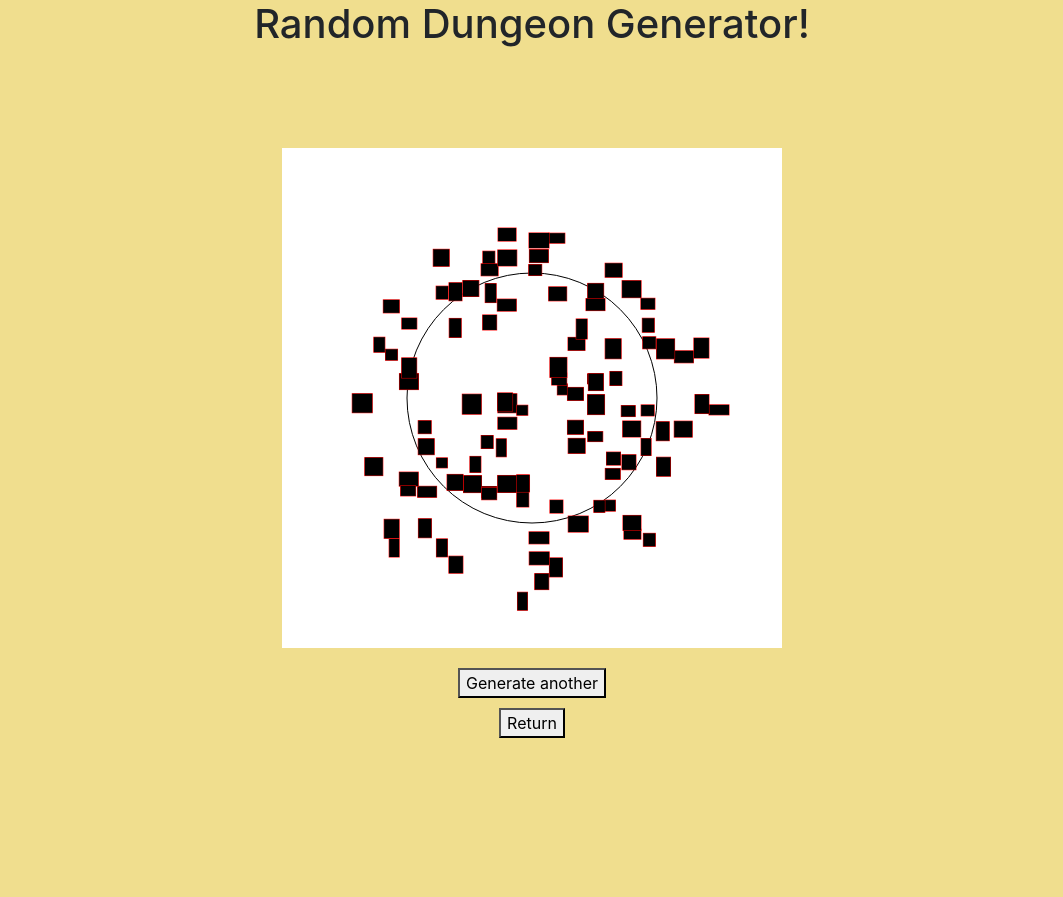
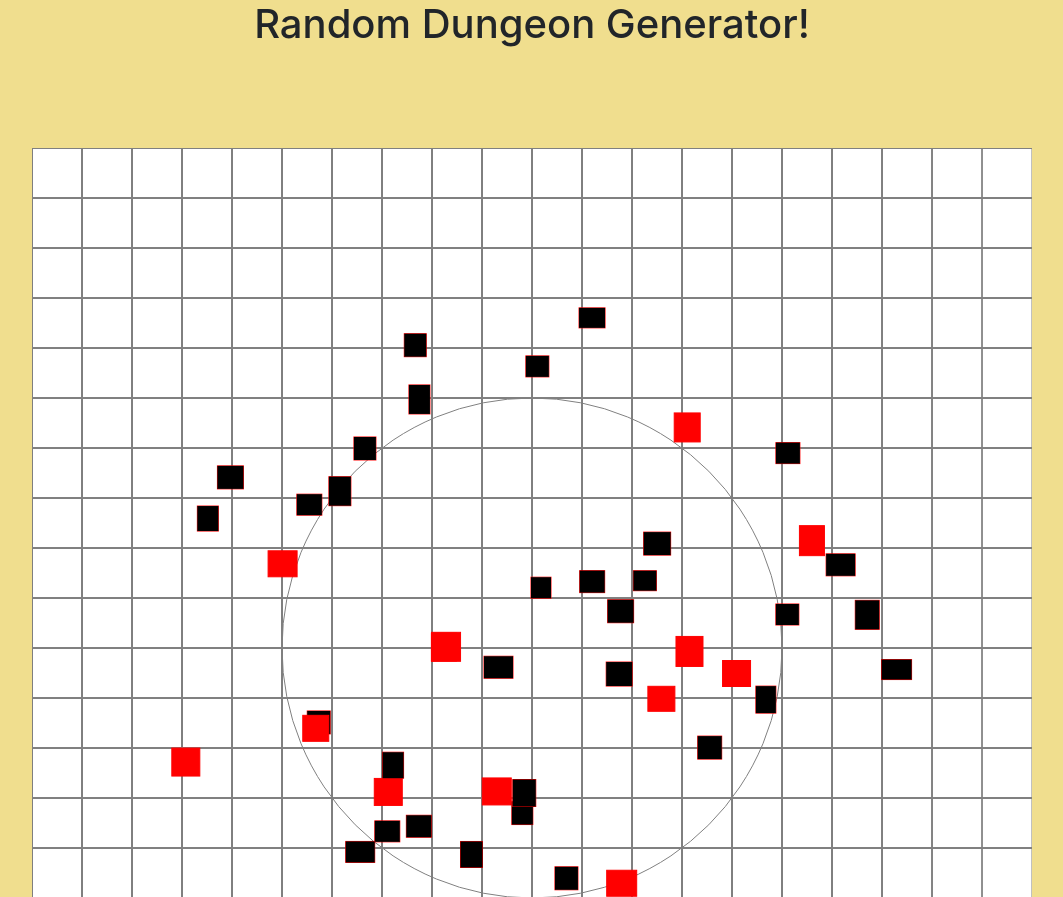
Before and after one commit to mikolajt/RandomDungeonGenerator, a plain HTML site: page dungeon.html in a window 1280 px wide. Shown: the top 897 px of the page, without its empty margins (108-1171 px from the left). Before the commit the page ends 800 px from the top, so only its background shows below. Drawn offline with nearby package versions, Linux system fonts and the light colour scheme.

Commit message:
Choosing rooms from cells

```diff
--- a/dungeon.html
+++ b/dungeon.html
@@ -5,19 +5,19 @@
     <meta name="viewport" content="width=device-width, initial-scale=1, shrink-to-fit=no">
 
     <link rel="stylesheet" href="https://stackpath.bootstrapcdn.com/bootstrap/4.4.1/css/bootstrap.min.css" integrity="sha384-Vkoo8x4CGsO3+Hhxv8T/Q5PaXtkKtu6ug5TOeNV6gBiFeWPGFN9MuhOf23Q9Ifjh" crossorigin="anonymous">
-    <link rel="stylesheet" href="dungeon.css">
+    <link rel="stylesheet" href="resources\styles\dungeon.css">
 
     <title>Random Dungeon Generator</title>
   </head>
   <body>
     <h1>Random Dungeon Generator!</h1>
-    <canvas id="dungeon-canvas" width="500" height="500"></canvas>
+    <canvas id="dungeon-canvas" width="1000" height="1000"></canvas>
     <button id="generate-another-button" onclick="window.location.reload()">Generate another</button>
     <button id="return-button" onclick="location.href='index.html'">Return</button>
 
     <script src="https://code.jquery.com/jquery-3.4.1.slim.min.js" integrity="sha384-J6qa4849blE2+poT4WnyKhv5vZF5SrPo0iEjwBvKU7imGFAV0wwj1yYfoRSJoZ+n" crossorigin="anonymous"></script>
     <script src="https://cdn.jsdelivr.net/npm/popper.js@1.16.0/dist/umd/popper.min.js" integrity="sha384-Q6E9RHvbIyZFJoft+2mJbHaEWldlvI9IOYy5n3zV9zzTtmI3UksdQRVvoxMfooAo" crossorigin="anonymous"></script>
     <script src="https://stackpath.bootstrapcdn.com/bootstrap/4.4.1/js/bootstrap.min.js" integrity="sha384-wfSDF2E50Y2D1uUdj0O3uMBJnjuUD4Ih7YwaYd1iqfktj0Uod8GCExl3Og8ifwB6" crossorigin="anonymous"></script>
-    <script src="generate_dungeon.js"></script>
+    <script src="resources\scripts\generate_dungeon.js"></script>
 </body>
 </html>
--- a/generate_dungeon.js
+++ b/resources/scripts/generate_dungeon.js
@@ -3,9 +3,9 @@ let ctx = canvas.getContext("2d");
 let cells = [];
 let cell_id_counter = 0;
 const radius = canvas.width/4;
-const number_of_cells = 100;
-const max_cell_size = 20;
-const min_cell_size = 10;
+const number_of_cells = 50;
+const max_cell_size = 30;
+const min_cell_size = 20;
 
 function Cell(x, y, width, height) {
     this.cell_id = cell_id_counter++;
@@ -13,19 +13,41 @@ function Cell(x, y, width, height) {
     this.y = y;
     this.width = width;
     this.height = height;
+    this.isRoom = false;
 }
 
 generateCells();
 separateCells();
+chooseRooms(1.25);
 draw();
 
 function draw() {
+    function drawGrid(grid_size) {
+        ctx.strokeStyle = "grey";
+        for(i=0; i<=grid_size; i++) {
+        ctx.moveTo(0, canvas.width/grid_size*i);
+        ctx.lineTo(canvas.width, canvas.width/grid_size * i);
+        ctx.stroke();
+
+        ctx.moveTo(canvas.height / grid_size * i, 0);
+        ctx.lineTo(canvas.height / grid_size * i, canvas.height);
+        ctx.stroke();
+        }
+    }
+
+    drawGrid(20);
     ctx.beginPath();
     ctx.arc(canvas.width/2, canvas.height/2, radius, 0, 2*Math.PI);
     ctx.stroke();
 
     for(i = 0; i < number_of_cells; i++)
     {
+        if (cells[i].isRoom) {
+            ctx.fillStyle = "red";
+        }
+        else {
+            ctx.fillStyle = "black";
+        }
         ctx.strokeStyle = "red";
         ctx.strokeRect(cells[i].x - cells[i].width/2, cells[i].y + cells[i].height/2, cells[i].width, cells[i].height);
         ctx.fillRect(cells[i].x - cells[i].width/2, cells[i].y + cells[i].height/2, cells[i].width, cells[i].height);
@@ -103,7 +125,7 @@ function separateCells() {
             v.y *= -1;
             v.x /= neighborCount;
             v.y /= neighborCount;
-            v.normalize(1);
+            v.normalize(3);
             return v;
         }
     }
@@ -128,13 +150,10 @@ function separateCells() {
     }
 }
 
-
-/*for(i=0; i<=10; i++) {
-    ctx.moveTo(0, 20*i);
-    ctx.lineTo(canvas.width, 20*i);
-    ctx.stroke();
-
-    ctx.moveTo(20*i, 0);
-    ctx.lineTo(20*i, canvas.height);
-    ctx.stroke();
-}*/
+function chooseRooms(room_size) {
+    for(i = 0; i < cells.length; i++) {
+        if (cells[i].width >= room_size * min_cell_size && cells[i].height >= room_size * min_cell_size) {
+            cells[i].isRoom = true;
+        }
+    }
+}
```
Also changed, not shown: index.html (+1 -1 lines), resources/styles/dungeon.css (renamed from dungeon.css), resources/styles/main.css (renamed from main.css).
